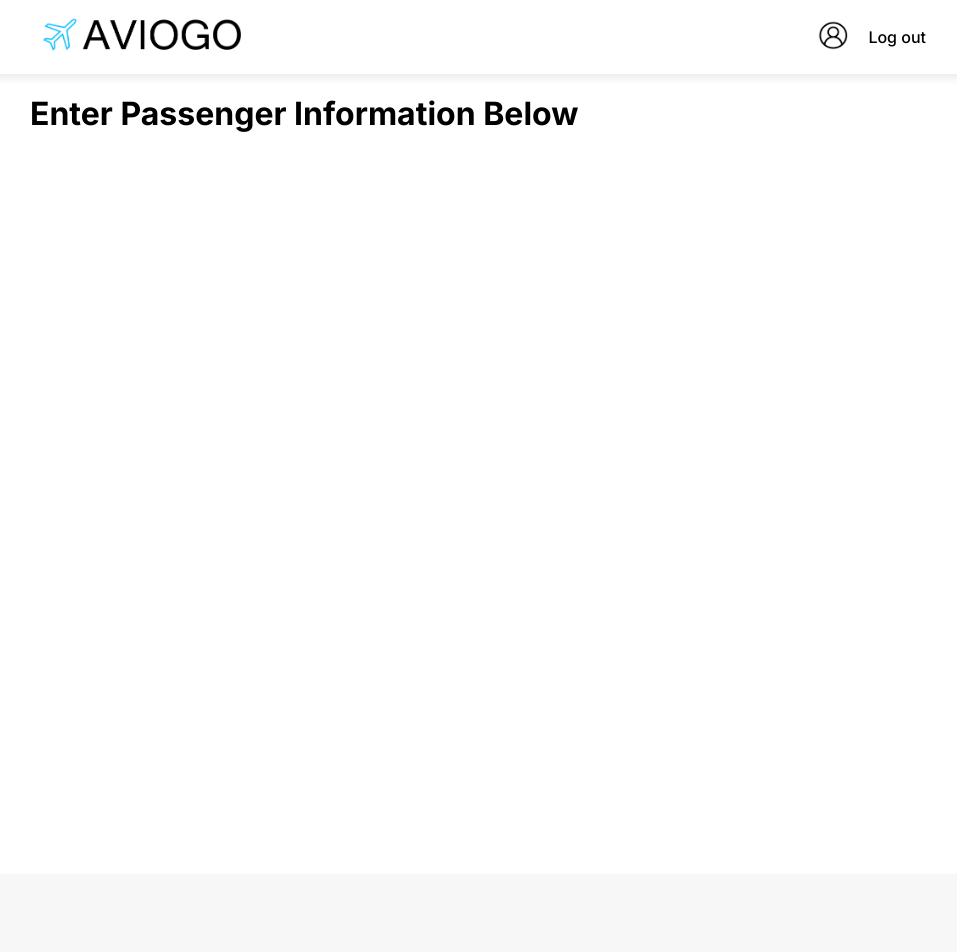
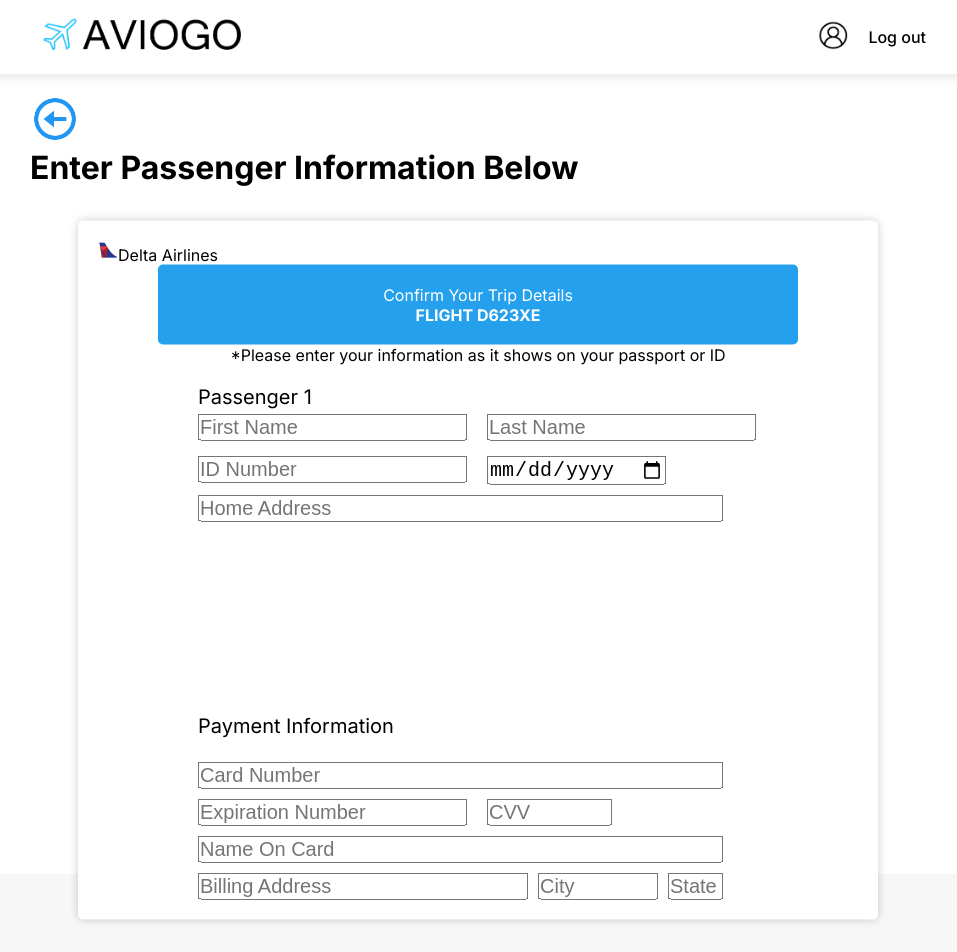
Before and after one commit to Knowone27/Group-4-Flight-Booking-Ecommerce, a Next.js app in the folder aviogo/: page /passengerInformation in a window 1280 px wide. Shown: the top 952 px of the page, without its empty margins (162-1119 px from the left). Built offline with nearby package versions, Linux system fonts and the light colour scheme.

Commit message:
added passenger info page

```diff
--- a/aviogo/src/app/passengerInformation/page.js
+++ b/aviogo/src/app/passengerInformation/page.js
@@ -1,11 +1,133 @@
 import styles from './passengerInformation.module.css'
 const page = () => {
-    ////////////////////////////////////////////
-    /////////Passenger Information Page//////////
-    ////////////////////////////////////////////
   return (
     <div>
+        <a href = "/login">
+          <img src = "/images/icons8-back-button-96 3.png" className={styles.backButton} alt = 'Back'></img>
+        </a>
         <h1>Enter Passenger Information Below</h1>
+        <br/>
+        <br/>
+        <div className={styles.whiteBox}>
+          <div>
+            <img src = '/images/icons8-delta-airlines-96 1.png' className={styles.airline}></img>
+            Delta Airlines
+          </div>
+          <div className = {styles.flightInfo}>
+            Confirm Your Trip Details
+            <p className = {styles.bold}>FLIGHT D623XE</p>
+          </div>
+          <p className={styles.genText}>*Please enter your information as it shows on your passport or ID</p>
+          <br/>
+
+          <div className={styles.passInfo}>
+            Passenger 1
+            <br/>
+            <div>
+              <input
+                type="text"
+                hint
+                className={styles.textBox}
+                id="firstName"
+                placeholder = "First Name"
+                required
+              />
+              <input
+                type="text"
+                className={styles.textBox}
+                id="lastName"
+                placeholder = "Last Name"
+                required
+              />
+              <br></br>
+              <input
+                type="text"
+                className={styles.textBox}
+                id="IDNum"
+                placeholder = "ID Number"
+                required
+              />
+              <input
+                type="date"
+                className={styles.textBox}
+                id="dob"
+                required
+              />
+              <br/>
+              <input
+                type="text"
+                className={styles.longInput}
+                id="address"
+                placeholder = "Home Address"
+                required
+              />
+
+            </div>
+            <br/>
+            <br/>
+            <br/>
+            <br/>
+            <br/>
+            <br/>
+            <br/>
+            <br/>
+            <div>
+              <p>Payment Information</p>
+              <br/>
+              <input
+                type="text"
+                className={styles.longInput}
+                id="cardNum"
+                placeholder = "Card Number"
+                required
+              />
+              <input
+                type="text"
+                className={styles.textBox}
+                id="expNUm"
+                placeholder = "Expiration Number"
+                required
+              />
+              <input
+                type="text"
+                className={styles.shortInput}
+                id="cvv"
+                placeholder = "CVV"
+                required
+              />
+              <br/>
+              <input
+                type="text"
+                className={styles.longInput}
+                id="cardName"
+                placeholder = "Name On Card"
+                required
+              />
+              <input
+                type="text"
+                className={styles.billing}
+                id="billing"
+                placeholder = "Billing Address"
+                required
+              />
+              <input
+                type="text"
+                className={styles.city}
+                id="city"
+                placeholder = "City"
+                required
+              />
+              <input
+                type="text"
+                className={styles.state}
+                id="state"
+                placeholder = "State"
+                required
+              />
+            </div>
+          </div>
+        </div>
+
     </div>
   )
 }
--- a/aviogo/src/app/passengerInformation/passengerInformation.module.css
+++ b/aviogo/src/app/passengerInformation/passengerInformation.module.css
@@ -0,0 +1,76 @@
+.backButton{
+    height: 50px;
+    width: 50px;
+}
+.whiteBox {
+    margin-top: 170px;
+    background-color: #fff; /* White box */
+    padding: 20px;
+    border-radius: 5px;
+    box-shadow: 0 0 10px rgba(0, 0, 0, 0.2);
+    width: 50em;
+    position: absolute;
+    top: 50%;
+    left: 50%;
+    transform: translate(-50%, -50%);
+    display: flex;
+    flex-direction: column;
+    justify-content: center; /* Center vertically */
+    /*align-items: center; /* Center horizontally */
+}
+.flightInfo{
+    align-self: center;
+    background-color: #24A0ED;
+    color: #fff;
+    border-radius: 10px;
+    text-align: center;
+    border-radius: 5px;
+    width: 40em;
+    padding: 20px
+}
+.bold{
+    font-weight: bold;
+}
+.airline{
+    height: 20px;
+    width: 20px;
+}
+.passInfo{
+    text-align: left;
+    margin-left: 100px;
+    font-size: 20px;
+}
+.genText{
+    align-self: center;
+
+}
+.textBox{
+    margin-right: 20px;
+    font-size: 20px;
+    margin-bottom: 10px;
+    margin-top: 5px;
+}
+.longInput{
+    width: 525px;
+    font-size:20px;
+}
+.shortInput{
+    width: 125px;
+    font-size: 20px;
+    margin-top: 10px;
+}
+.state{
+    width: 55px;
+    font-size: 20px;
+    margin-top: 10px
+}
+.city{
+    width: 120px;
+    font-size: 20px;
+    margin-right: 10px;
+}
+.billing{
+    width: 330px;
+    font-size: 20px;
+    margin-right: 10px;
+}
```
Also changed, not shown: aviogo/public/images/icons8-back-button-96 3.png (added), aviogo/public/images/icons8-delta-airlines-96 1.png (added).
